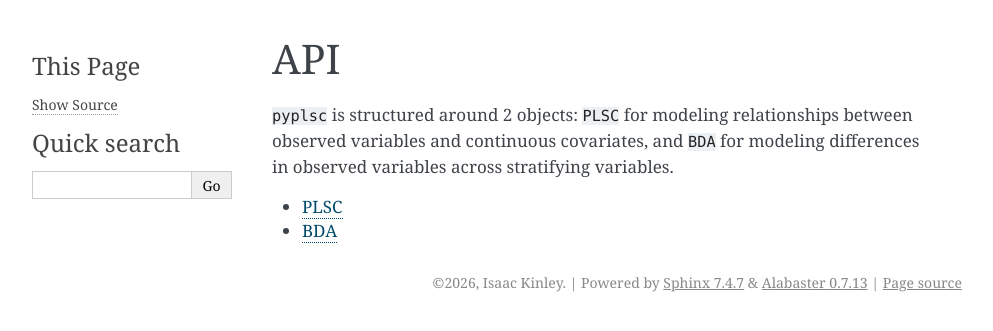
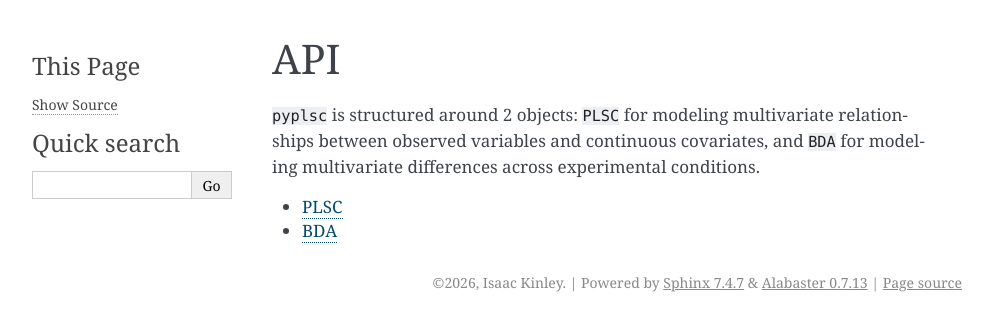
Before and after one commit to kinleyid/pyplsc, a Sphinx documentation site: the page built from docs/source/api.rst, in a window 1280 px wide. Shown: the top 331 px of the page, without its empty margins (148-1141 px from the left). Built offline with Sphinx 7.4.7, drawn with Linux system fonts in a browser that asks for light colours; pages that are not in the unit, such as notebooks, are missing from menus.

Commit message:
Update docs

```diff
--- a/docs/source/api.rst
+++ b/docs/source/api.rst
@@ -1,8 +1,8 @@
 
 API
-====================
+===
 
-``pyplsc`` is structured around 2 objects: ``PLSC`` for modeling relationships between observed variables and continuous covariates, and ``BDA`` for modeling differences in observed variables across stratifying variables.
+``pyplsc`` is structured around 2 objects: ``PLSC`` for modeling multivariate relationships between observed variables and continuous covariates, and ``BDA`` for modeling multivariate differences across experimental conditions.
 
 .. toctree::
    :maxdepth: 1
--- a/docs/source/examples.rst
+++ b/docs/source/examples.rst
@@ -2,7 +2,7 @@
 Examples
 ====================
 
-Below are some examples of how to use pyplsc to analyze simulated data.
+Below are some examples of how to use ``pyplsc`` with simulated data.
 
 .. toctree::
    :maxdepth: 1
--- a/docs/source/index.rst
+++ b/docs/source/index.rst
@@ -24,14 +24,14 @@ Quickstart
 
    from pyplsc import PLSC
 
-   plsc = BDA().fit(data=X, covariates=Y design=table, between='group')
+   plsc = PLSC().fit(data=X, covariates=Y, design=table, between='group')
    plsc.permute(1000) # Permutation testing to assess significance
    plsc.bootstrap(1000) # Bootstrap resampling to assess reliability
 
 .. toctree::
    :maxdepth: 1
+   :hidden:
 
-   introduction
    notebooks/background
    examples
    api
```
Also changed, not shown: docs/source/notebooks/background.ipynb.
